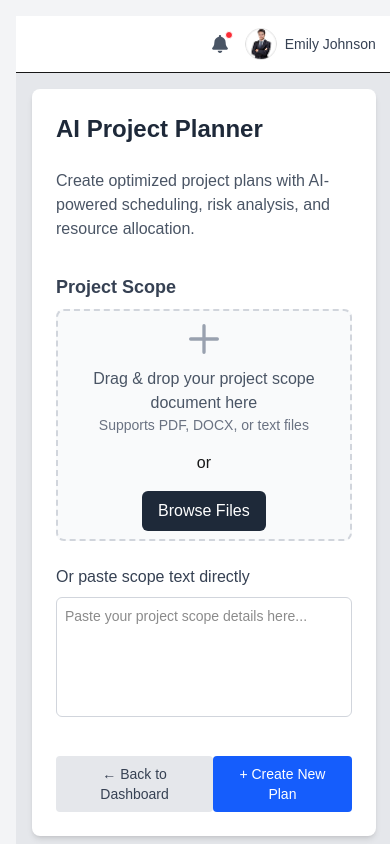
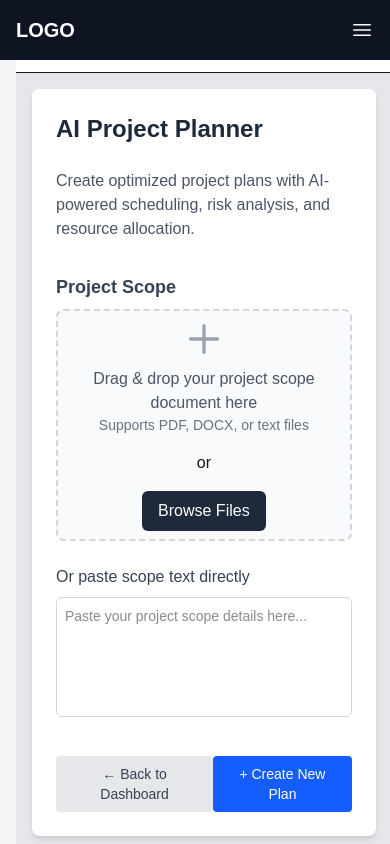
Before and after one commit to macworldgithub/project-management, a Next.js app: page /AIPlanner in a window 390 px wide. Shown: the top 844 px of the page. Built offline with nearby package versions, Linux system fonts and the light colour scheme.

Commit message:
Sidebar Responsive Issue Fixed

```diff
--- a/src/components/SideBar.tsx
+++ b/src/components/SideBar.tsx
@@ -54,11 +54,9 @@
 // };
 
 // export default SideBar;
-
-
 'use client';
 
-import React from 'react';
+import React, { useState } from 'react';
 import Link from 'next/link';
 import {
   Squares2X2Icon,
@@ -68,6 +66,8 @@ import {
   CpuChipIcon,
   Cog6ToothIcon,
   UserCircleIcon,
+  Bars3Icon,
+  XMarkIcon,
 } from '@heroicons/react/24/outline';
 
 type NavItem = {
@@ -88,14 +88,35 @@ const navItems: NavItem[] = [
 ];
 
 const SideBar = () => {
+  const [isOpen, setIsOpen] = useState(false);
+
+  const toggleSidebar = () => {
+    setIsOpen(!isOpen);
+  };
+
   return (
-    <aside className="bg-[#0E1422] fixed top-0 left-0 h-screen w-52 p-4 hidden sm:block">
-      <div className="text-white text-xl font-bold mb-8">LOGO</div>
+    <>
+      {/* Mobile Header */}
+      <div className="sm:hidden fixed top-0 left-0 right-0 bg-[#0E1422] p-4 z-50 flex justify-between items-center">
+        <div className="text-white text-xl font-bold">LOGO</div>
+        <button onClick={toggleSidebar} className="text-white">
+          {isOpen ? <XMarkIcon className="h-6 w-6" /> : <Bars3Icon className="h-6 w-6" />}
+        </button>
+      </div>
+
+      {/* Sidebar */}
+      <aside
+        className={`bg-[#0E1422] fixed top-0 left-0 h-screen w-64 p-4 transform transition-transform duration-300 ease-in-out z-40 ${
+          isOpen ? 'translate-x-0' : '-translate-x-full'
+        } sm:translate-x-0 sm:w-52 sm:block`}
+      >
+        <div className="text-white text-xl font-bold mb-8 mt-4 sm:mt-0">LOGO</div>
         <nav className="space-y-4">
           {navItems.map((item, index) => (
             <Link
               key={index}
               href={item.disabled ? '#' : item.href}
+              onClick={() => setIsOpen(false)} // Close sidebar on link click
               className={`flex items-center px-4 py-2 rounded-md text-sm transition ${
                 item.disabled
                   ? 'bg-[#2b2f3a] text-gray-400 cursor-not-allowed'
@@ -108,6 +129,15 @@ const SideBar = () => {
           ))}
         </nav>
       </aside>
+
+      {/* Overlay for mobile when sidebar is open */}
+      {isOpen && (
+        <div
+          className="fixed inset-0 bg-black bg-opacity-50 z-30 sm:hidden"
+          onClick={toggleSidebar}
+        ></div>
+      )}
+    </>
   );
 };
 
```
Lines whose indentation alone changed are shown as unchanged.
